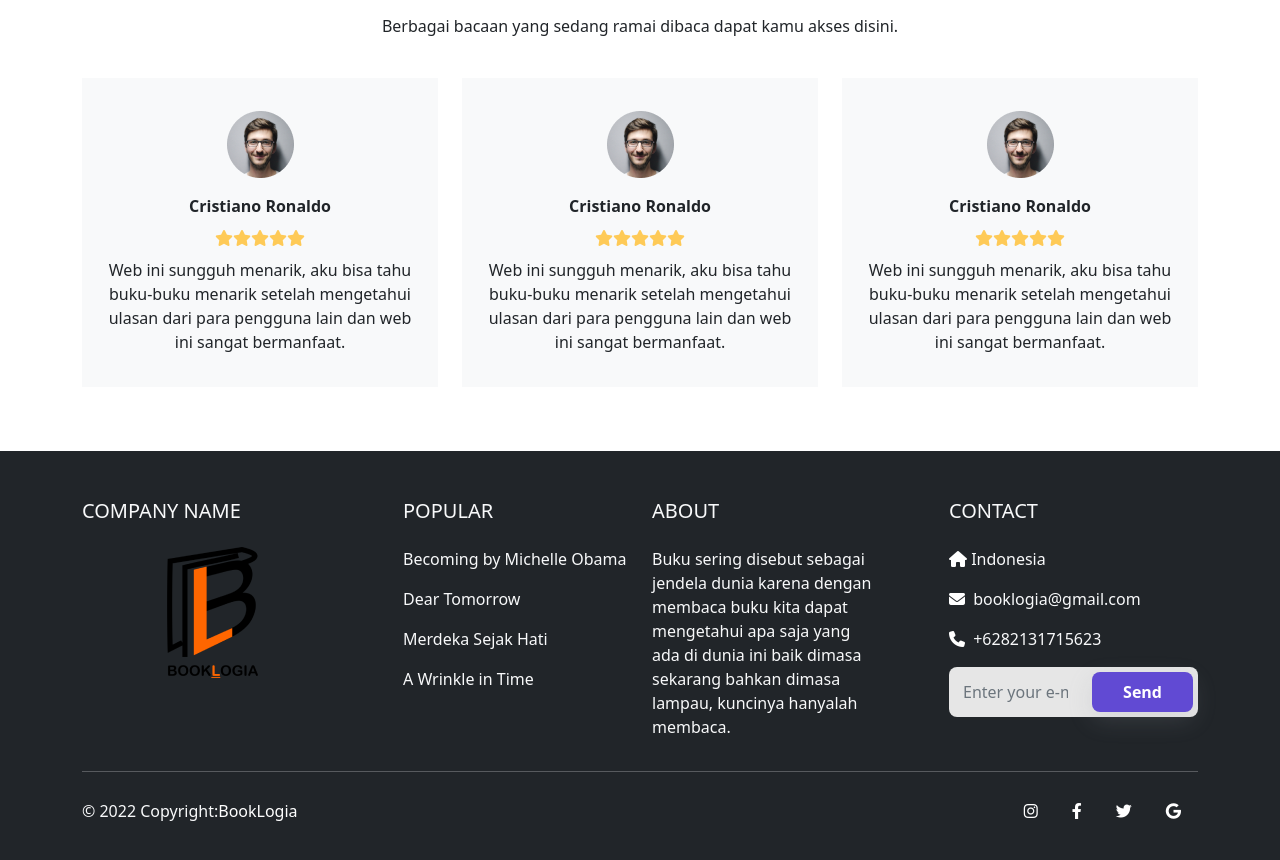
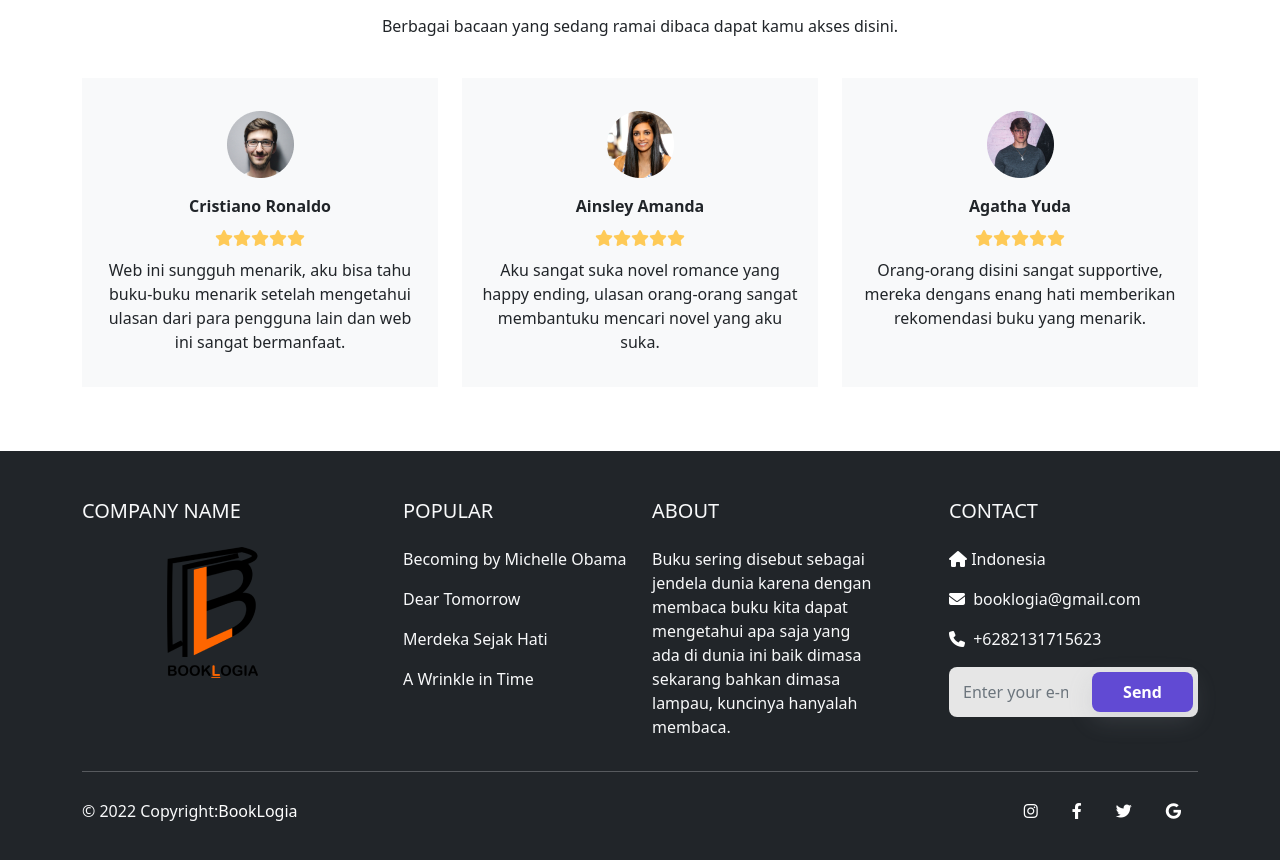
Before and after one commit to fikriwado/booklogia, a React (Create React App) app: page / in a window 1280 px wide. Shown: the part 2198-3058 px from the top of the page. Built offline with nearby package versions, Linux system fonts and the light colour scheme.

Commit message:
update profile rating section

```diff
--- a/src/pages/Home/index.js
+++ b/src/pages/Home/index.js
@@ -7,6 +7,8 @@ import aboutPhotosImage from '../../assets/images/about-photos.png';
 import handsShowImage from '../../assets/images/hands-show.png';
 import popularReview1 from '../../assets/images/popular-review/1.png';
 import profileRating1 from '../../assets/images/rating-section/1.png';
+import profileRating2 from '../../assets/images/rating-section/2.png';
+import profileRating3 from '../../assets/images/rating-section/3.png';
 
 function Home() {
     return (
@@ -148,11 +150,11 @@ function Home() {
                             </Card>
                         </Col>
                         <Col lg={4} className='mb-3 mb-lg-0'>
-                        <Card className='rounded-0 bg-light border-light h-100 py-3'>
+                            <Card className='rounded-0 bg-light border-light h-100 py-3'>
                                 <Card.Body>
-                                    <img src={profileRating1} className='img-fluid mb-3' alt='' />
+                                    <img src={profileRating2} className='img-fluid mb-3' alt='' />
 
-                                    <Card.Text className='fw-bold mb-2'>Cristiano Ronaldo</Card.Text>
+                                    <Card.Text className='fw-bold mb-2'>Ainsley Amanda</Card.Text>
 
                                     <div className='mb-2'>
                                         <i className='fas fa-star text-warning'></i>
@@ -162,16 +164,16 @@ function Home() {
                                         <i className='fas fa-star text-warning'></i>
                                     </div>
 
-                                    <Card.Text>Web ini sungguh menarik, aku bisa tahu buku-buku menarik setelah mengetahui ulasan dari para pengguna lain dan web ini sangat bermanfaat.</Card.Text>
+                                    <Card.Text>Aku sangat suka novel romance yang happy ending, ulasan orang-orang sangat membantuku mencari novel yang aku suka.</Card.Text>
                                 </Card.Body>
                             </Card>
                         </Col>
                         <Col lg={4} className='mb-3 mb-lg-0'>
-                        <Card className='rounded-0 bg-light border-light h-100 py-3'>
+                            <Card className='rounded-0 bg-light border-light h-100 py-3'>
                                 <Card.Body>
-                                    <img src={profileRating1} className='img-fluid mb-3' alt='' />
+                                    <img src={profileRating3} className='img-fluid mb-3' alt='' />
 
-                                    <Card.Text className='fw-bold mb-2'>Cristiano Ronaldo</Card.Text>
+                                    <Card.Text className='fw-bold mb-2'>Agatha Yuda</Card.Text>
 
                                     <div className='mb-2'>
                                         <i className='fas fa-star text-warning'></i>
@@ -181,7 +183,7 @@ function Home() {
                                         <i className='fas fa-star text-warning'></i>
                                     </div>
 
-                                    <Card.Text>Web ini sungguh menarik, aku bisa tahu buku-buku menarik setelah mengetahui ulasan dari para pengguna lain dan web ini sangat bermanfaat.</Card.Text>
+                                    <Card.Text>Orang-orang disini sangat supportive, mereka dengans enang hati memberikan rekomendasi buku yang menarik.</Card.Text>
                                 </Card.Body>
                             </Card>
                         </Col>
```
Also changed, not shown: src/assets/images/rating-section/2.png (added), src/assets/images/rating-section/3.png (added).
